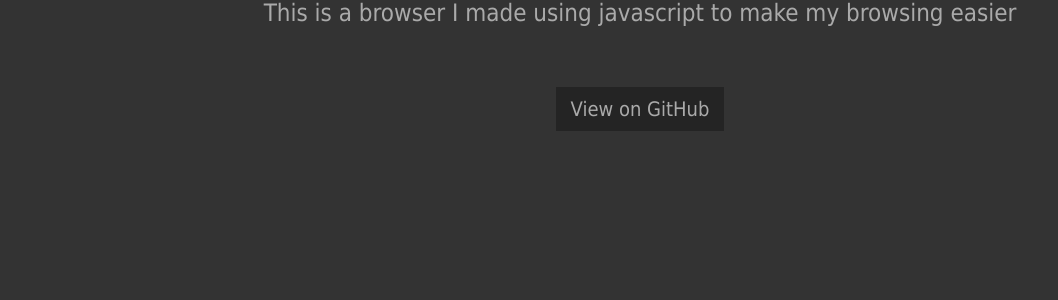
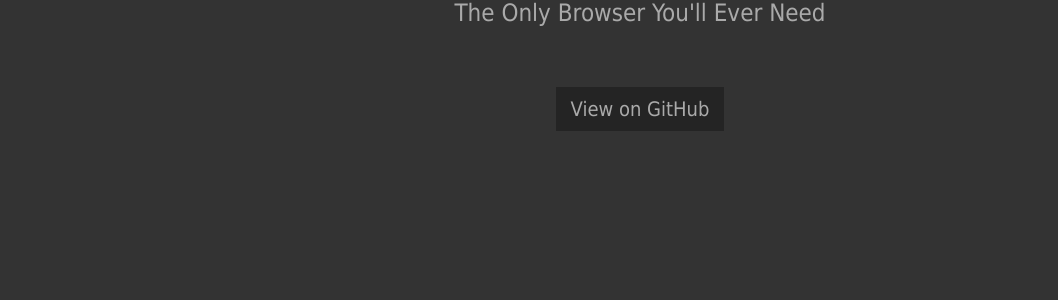
Before and after one commit to EtherealDevelopment/Nebula, a plain HTML site: page index.html in a window 1280 px wide. Shown: the part 500-800 px from the top of the page, without its empty margins (0-1058 px from the left). Drawn offline with Linux system fonts and the light colour scheme.

Commit message:
Update index.html

```diff
--- a/index.html
+++ b/index.html
@@ -209,7 +209,7 @@
             <svg><use xlink:href="#svg-logo"/></svg>
         </div>
         <div id="title">Nebula</div>
-        <div id="description">This is a browser I made using javascript to make my browsing easier</div>
+        <div id="description">The Only Browser You'll Ever Need</div>
         <div id="buttons">
             <a href="https://github.com/EtherealDevelopment/Nebula">View on GitHub</a>
         </div>
```
